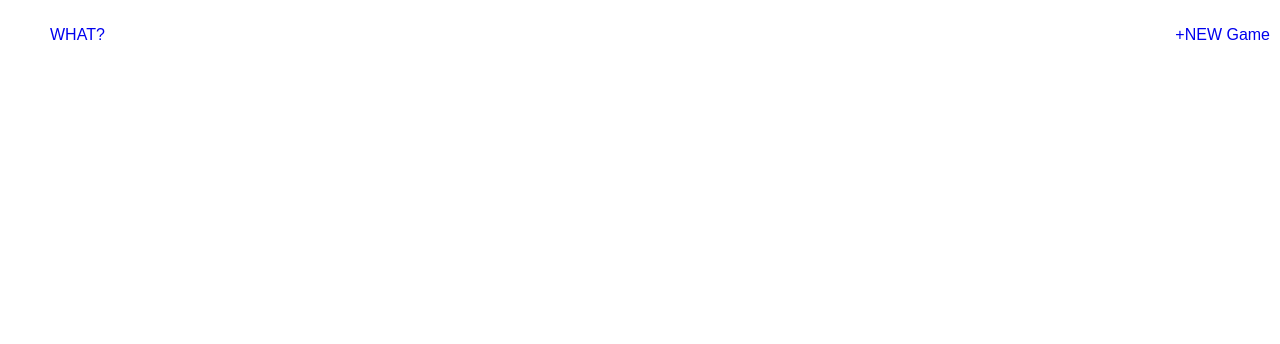
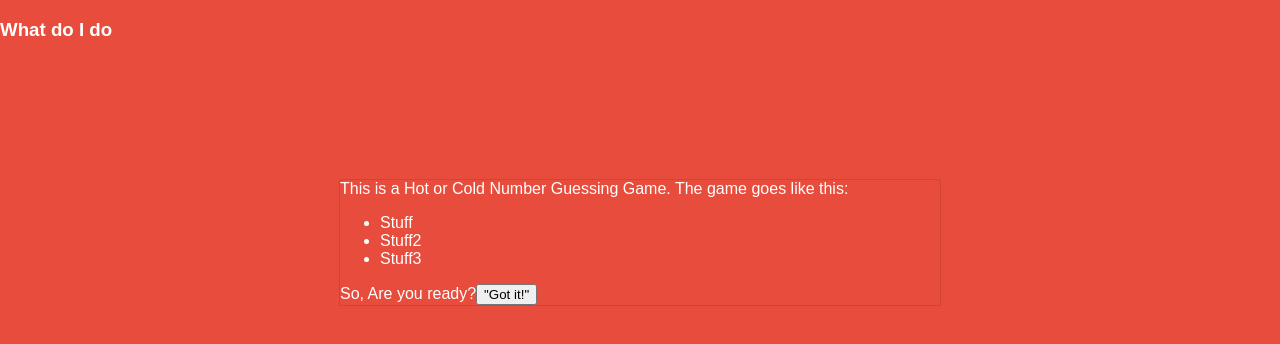
Before and after one commit to True14/patrice-jonathan-hot-cold, a React (Create React App) app: page / in a window 1280 px wide. Shown: the top 344 px of the page. Built offline with nearby package versions, Linux system fonts and the light colour scheme.

Commit message:
about page

```diff
--- /dev/null
+++ b/src/components/about.css
@@ -0,0 +1,25 @@
+
+.overlay {
+  width: 100%;
+    height: 100%;
+    color: #fff;
+    background: #e74c3c;
+    position: absolute;
+    top: 0;
+    left: 0;
+    margin: 0;
+    z-index: 1000;
+    /*display: none;*/
+}
+
+.content {
+    color: #fff;
+    background: #e74c3c;
+    position: relative;
+    height: auto;
+    width: 600px;
+    border-radius: 3px;
+    top: 15%;
+    margin: auto auto;
+    border: 1px solid rgba(0,0,0,0.1);
+}
--- /dev/null
+++ b/src/components/about.js
@@ -0,0 +1,24 @@
+import React from 'react';
+import './about.css';
+
+export default function Aboutpg(props) {
+  const info = props.steps.map((info, index) => (
+    <li key={index}>
+      {info.text}
+    </li>
+  ));
+
+  return(
+    <div className="overlay">
+    <h3> {props.title}</h3>
+      <div className="content">
+        {props.intro}
+      <ul>
+        {info}
+      </ul>
+        {props.outro}
+      <button> "Got it!"</button>
+      </div>
+    </div>
+  );
+}
--- a/src/index.js
+++ b/src/index.js
@@ -1,6 +1,6 @@
 import React from 'react';
 import ReactDOM from 'react-dom';
-import NavBar from './components/navbar';
+import Aboutpg from './components/about';
 import registerServiceWorker from './registerServiceWorker';
 import './index.css';
 const links = [{
@@ -10,5 +10,25 @@ const links = [{
   text: '+NEW Game',
   href: '#'
 }];
-ReactDOM.render(<NavBar links={links} />, document.getElementById('root'));
-registerServiceWorker();
+
+const steps = [
+  {
+    text: 'Stuff'
+  },
+  {
+    text: 'Stuff2'
+  },
+  {
+    text: 'Stuff3'
+  }];
+
+
+const intro = "This is a Hot or Cold Number Guessing Game. The game goes like this:";
+const outro = "So, Are you ready?";
+// ReactDOM.render(<NavBar links={links} />, document.getElementById('root'));
+// registerServiceWorker();
+ReactDOM.render(<Aboutpg title="What do I do" steps={steps} intro={intro} outro={outro} />, document.getElementById('root'));
+ registerServiceWorker();
+
+// ReactDOM.render(<h1> "Hello World" </h1>, document.getElementById('root'));
+//  registerServiceWorker();
```
Also changed, not shown: package.json (line endings or trailing spaces), 1 other file (tests, documents, lock files or other folders).
